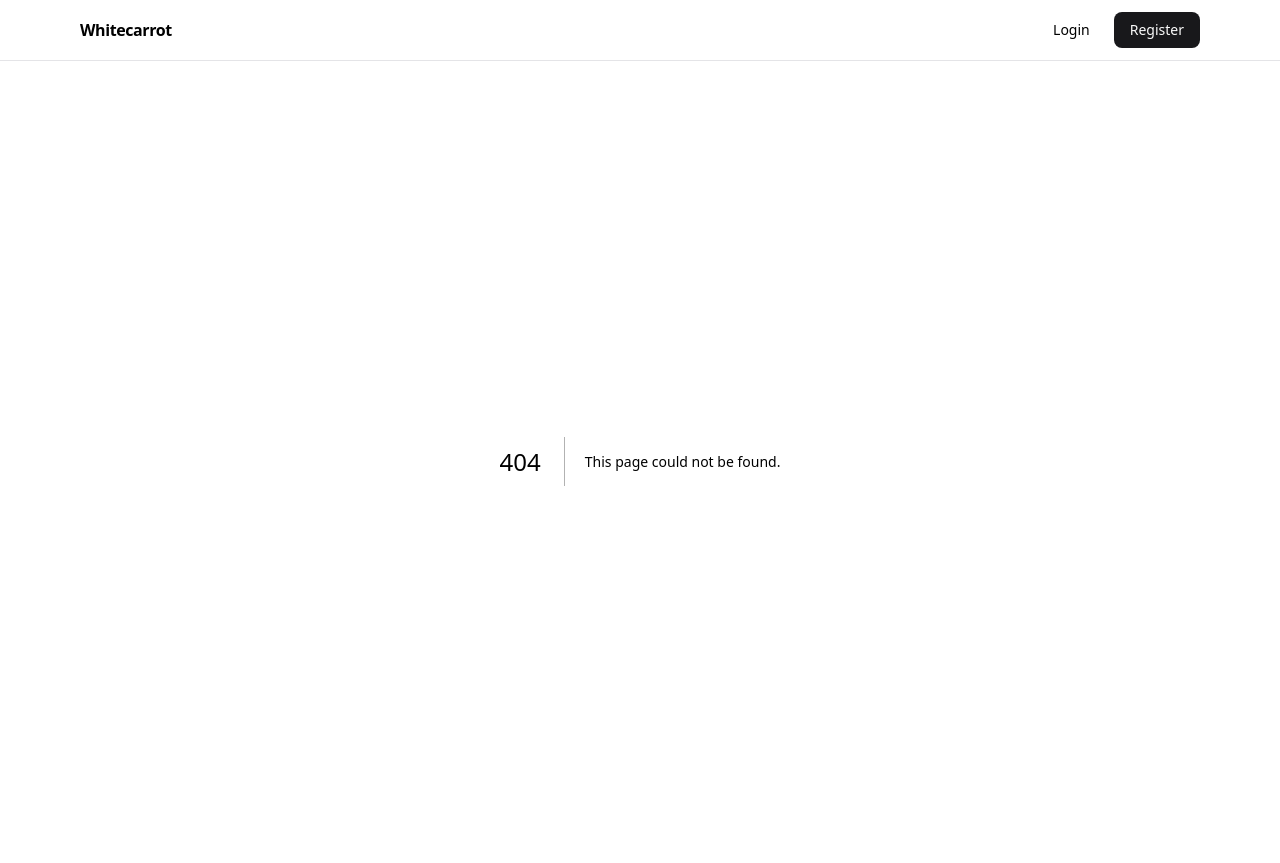
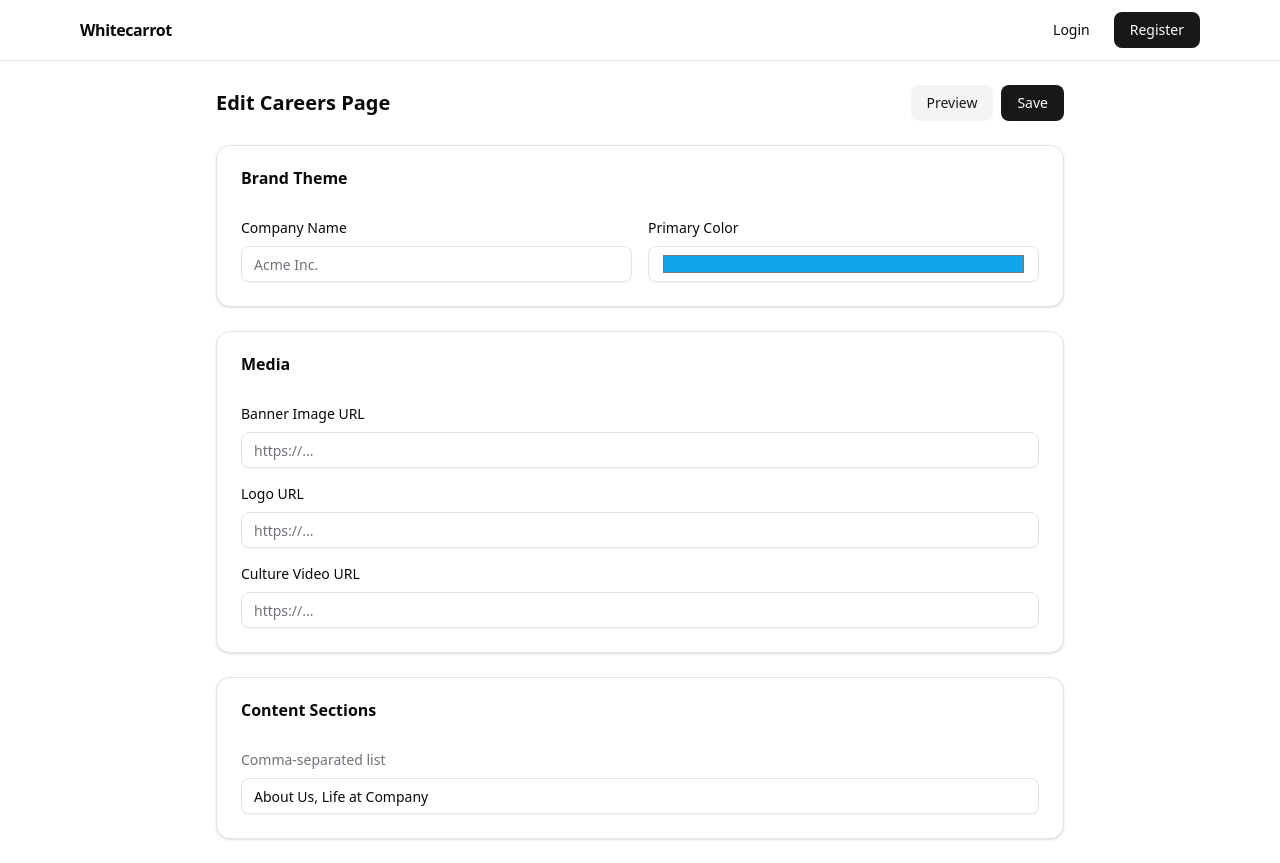
Before and after one commit to ManishCody/whitecarrot-assignment, a Next.js app: page /1/edit in a window 1280 px wide. Before the commit this address had no page. Built offline with nearby package versions, Linux system fonts and the light colour scheme.

Commit message:
feature: scaffold edit and preview pages for company careers builder

```diff
--- /dev/null
+++ b/src/app/(recruiter)/[company]/edit/page.tsx
@@ -0,0 +1,95 @@
+"use client";
+
+import { useState, useMemo } from "react";
+import { useRouter, useParams } from "next/navigation";
+import { toast } from "sonner";
+import { Button } from "@/components/ui/button";
+import { Input } from "@/components/ui/input";
+import { Card, CardContent, CardHeader, CardTitle } from "@/components/ui/card";
+
+// Milestone 2 scaffold: simple local form to sketch the editing experience.
+// Persistence will be added in Milestone 3.
+export default function CompanyEditPage() {
+  const router = useRouter();
+  const params = useParams<{ company: string }>();
+  const slug = useMemo(() => params?.company ?? "company", [params]);
+
+  const [companyName, setCompanyName] = useState("");
+  const [primaryColor, setPrimaryColor] = useState("#0ea5e9");
+  const [bannerUrl, setBannerUrl] = useState("");
+  const [logoUrl, setLogoUrl] = useState("");
+  const [cultureVideoUrl, setCultureVideoUrl] = useState("");
+  const [sections, setSections] = useState("About Us, Life at Company");
+
+  const onSave = () => {
+    toast.success("Settings saved (local only)");
+  };
+
+  const onPreview = () => {
+    router.push(`/${slug}/preview`);
+  };
+
+  return (
+    <div className="mx-auto grid w-full max-w-4xl gap-6 p-4 sm:p-6">
+      <div className="flex items-center justify-between">
+        <h1 className="text-xl font-semibold">Edit Careers Page</h1>
+        <div className="flex items-center gap-2">
+          <Button variant="secondary" onClick={onPreview}>
+            Preview
+          </Button>
+          <Button onClick={onSave}>Save</Button>
+        </div>
+      </div>
+
+      <Card>
+        <CardHeader>
+          <CardTitle>Brand Theme</CardTitle>
+        </CardHeader>
+        <CardContent className="grid gap-4 sm:grid-cols-2">
+          <div className="grid gap-2">
+            <label className="text-sm font-medium">Company Name</label>
+            <Input value={companyName} onChange={(e) => setCompanyName(e.target.value)} placeholder="Acme Inc." />
+          </div>
+          <div className="grid gap-2">
+            <label className="text-sm font-medium">Primary Color</label>
+            <Input type="color" value={primaryColor} onChange={(e) => setPrimaryColor(e.target.value)} />
+          </div>
+        </CardContent>
+      </Card>
+
+      <Card>
+        <CardHeader>
+          <CardTitle>Media</CardTitle>
+        </CardHeader>
+        <CardContent className="grid gap-4">
+          <div className="grid gap-2">
+            <label className="text-sm font-medium">Banner Image URL</label>
+            <Input value={bannerUrl} onChange={(e) => setBannerUrl(e.target.value)} placeholder="https://..." />
+          </div>
+          <div className="grid gap-2">
+            <label className="text-sm font-medium">Logo URL</label>
+            <Input value={logoUrl} onChange={(e) => setLogoUrl(e.target.value)} placeholder="https://..." />
+          </div>
+          <div className="grid gap-2">
+            <label className="text-sm font-medium">Culture Video URL</label>
+            <Input value={cultureVideoUrl} onChange={(e) => setCultureVideoUrl(e.target.value)} placeholder="https://..." />
+          </div>
+        </CardContent>
+      </Card>
+
+      <Card>
+        <CardHeader>
+          <CardTitle>Content Sections</CardTitle>
+        </CardHeader>
+        <CardContent className="grid gap-2">
+          <label className="text-sm text-muted-foreground">Comma-separated list</label>
+          <Input
+            value={sections}
+            onChange={(e) => setSections(e.target.value)}
+            placeholder="About Us, Life at Company, Benefits"
+          />
+        </CardContent>
+      </Card>
+    </div>
+  );
+}
--- /dev/null
+++ b/src/app/(recruiter)/[company]/preview/page.tsx
@@ -0,0 +1,30 @@
+"use client";
+
+import { useMemo } from "react";
+import { useParams } from "next/navigation";
+import { Card, CardContent } from "@/components/ui/card";
+
+export default function CompanyPreviewPage() {
+  const params = useParams<{ company: string }>();
+  const slug = useMemo(() => params?.company ?? "company", [params]);
+
+  return (
+    <div className="mx-auto w-full max-w-4xl p-4 sm:p-6">
+      <h1 className="mb-4 text-xl font-semibold">Preview: {slug}</h1>
+      <Card>
+        <CardContent className="prose dark:prose-invert py-6">
+          <div className="h-32 w-full rounded-md bg-muted" />
+          <h2 className="mt-6">About Us</h2>
+          <p>
+            This is a placeholder preview. After we wire company data in the next milestone, this page will reflect
+            brand theme, media, and content sections configured in the editor.
+          </p>
+          <h3 className="mt-6">Life at Company</h3>
+          <p>
+            Showcase culture, benefits, and values here. Videos and images will appear once media fields are saved.
+          </p>
+        </CardContent>
+      </Card>
+    </div>
+  );
+}
```
